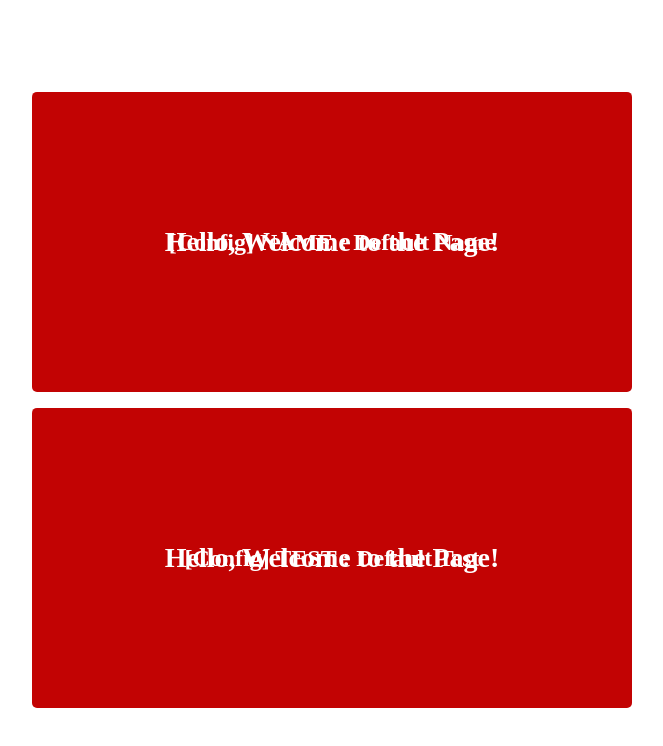
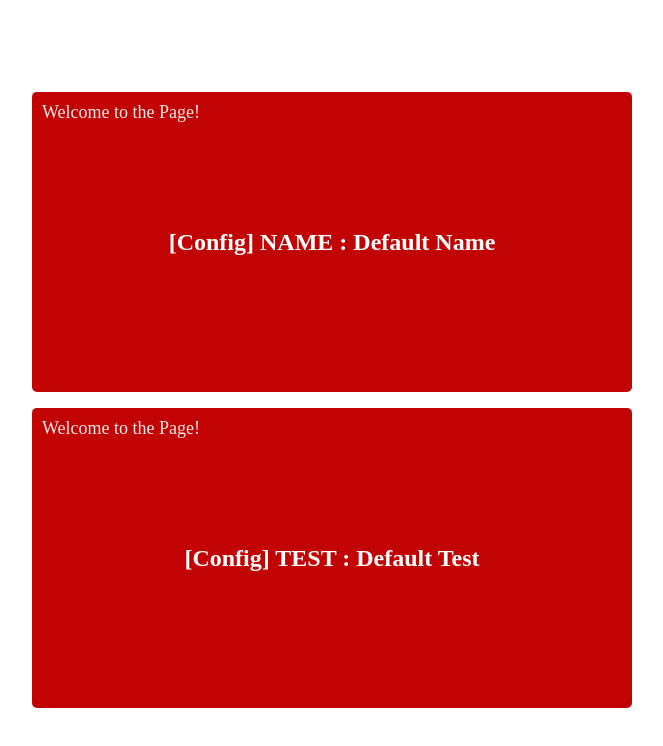
Before and after one commit to spaship/examples, a Next.js app: page /dx/ in a window 1280 px wide. Shown: the top 746 px of the page, without its empty margins (308-971 px from the left). Built offline with nearby package versions, Linux system fonts and the light colour scheme.

Commit message:
Update helloName.module.css
The texts were colliding, made them separate

```diff
--- a/src/styles/helloName.module.css
+++ b/src/styles/helloName.module.css
@@ -22,10 +22,14 @@
 }
 
 .helloName::after {
-    content: "Hello, Welcome to the Page!";
+    content: "Welcome to the Page!";
     position: absolute;
-    font-size: 28px;
-    font-weight: bold;
+    top: 10px;
+    left: 10px;
+    font-size: 18px;
+    font-weight: normal;
+    color: #fff;
+    opacity: 0.9;
 }
 
 .helloName:hover {
```
